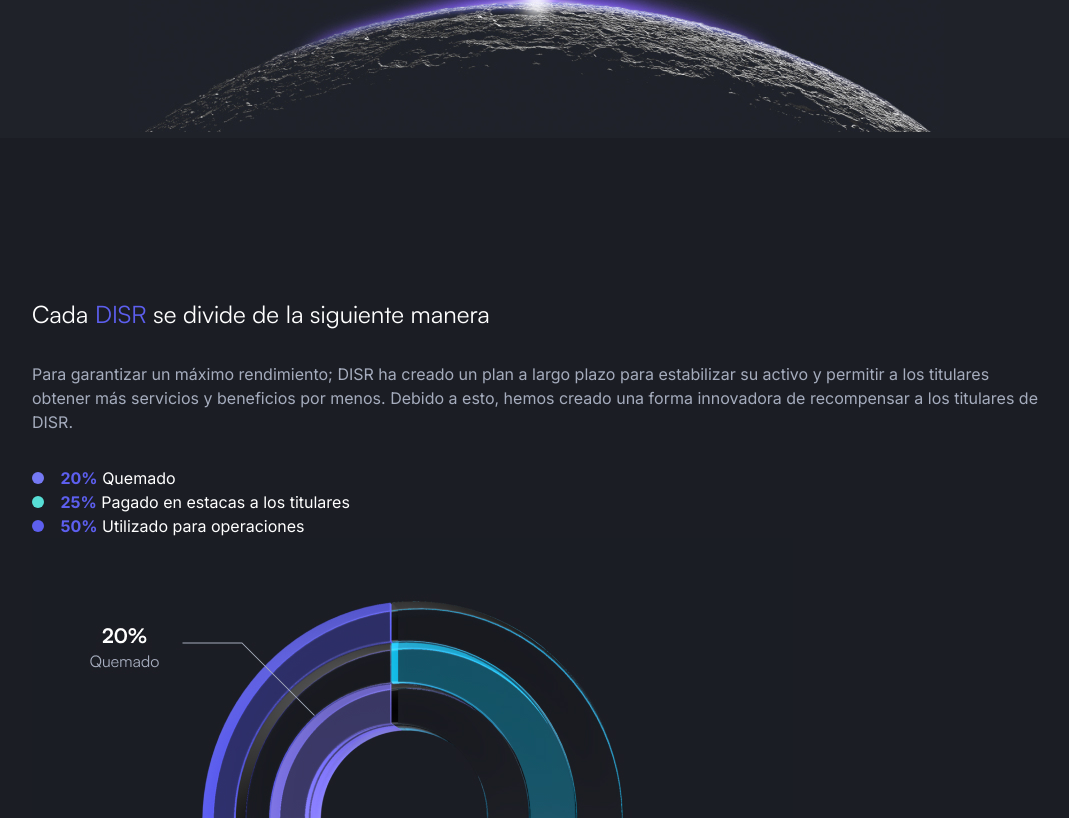
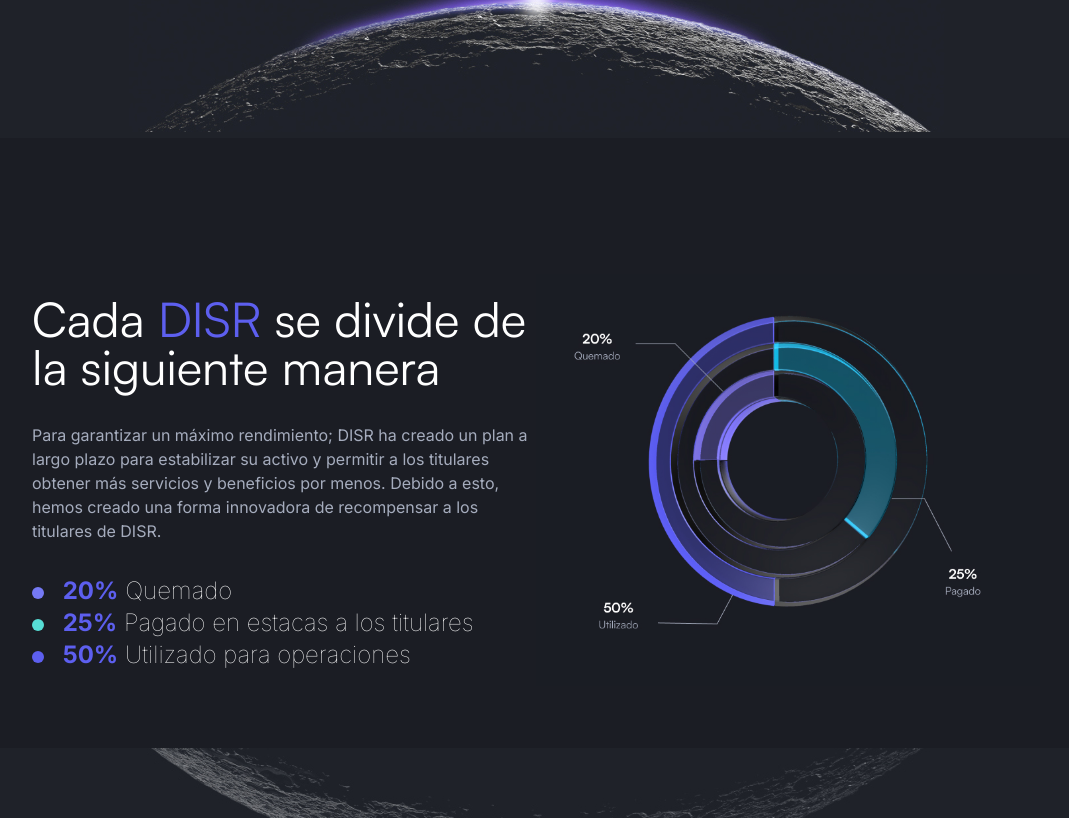
Before and after one commit to emilrichardo/disruptive.io, a Next.js app: page /tokenomics in a window 1280 px wide. Shown: the part 1462-2280 px from the top of the page, without its empty margins (144-1213 px from the left). Built offline with nearby package versions, Linux system fonts and the light colour scheme.

Commit message:
tokenomic page

```diff
--- a/pages/tokenomics.js
+++ b/pages/tokenomics.js
@@ -78,19 +78,20 @@ export default function Tokenomics() {
 
         </MainContent>
 
-        <section className="bg-dark-black py-[10vh]">
-            <MainContent>
+        <section className="bg-dark-black py-[10vh] lg:py-14">
+            <MainContent className="grid grid-cols-2 items-center justify-center">
                  <div>
-                     <h3 className="text-2xl mb-8">Cada <span className="text-primary">DISR </span> se divide de la siguiente manera</h3>
-                     <p className="text-gray mb-8">Para garantizar un máximo rendimiento; DISR ha creado un plan a largo  plazo para estabilizar su activo y permitir a los titulares obtener más   servicios y beneficios por menos. Debido a esto, hemos creado una   forma innovadora de recompensar a los titulares de DISR.</p>
-                     <ul>
+                     <h3 className="text-2xl lg:text-5xl mb-8">Cada <span className="text-primary">DISR </span> se divide de la siguiente manera</h3>
+                     <p className="text-gray mb-8 max-w-lg">Para garantizar un máximo rendimiento; DISR ha creado un plan a largo  plazo para estabilizar su activo y permitir a los titulares obtener más   servicios y beneficios por menos. Debido a esto, hemos creado una   forma innovadora de recompensar a los titulares de DISR.</p>
+                     <ul className="lg:text-2xl font-thin">
                          <li> <div className=" rounded-full h-3 w-3 bg-primary-light inline-block mr-3"></div> <span className="text-primary font-bold"> 20%</span> Quemado</li>
                          <li><div className=" rounded-full h-3 w-3 bg-[#57DED6] inline-block mr-3"></div> <span className="text-primary font-bold"> 25%</span> Pagado en estacas a los titulares</li>
                          <li><div className=" rounded-full h-3 w-3 bg-primary inline-block mr-3"></div> <span className="text-primary font-bold"> 50%</span> Utilizado para operaciones</li>
                      </ul>
                  </div>
-                 <div>
+                 <div className="text-center">
                      <Image
+                     className="inline-block"
                      src="/bg-chart.jpg"
                      width={761}
                      height={622}
```
